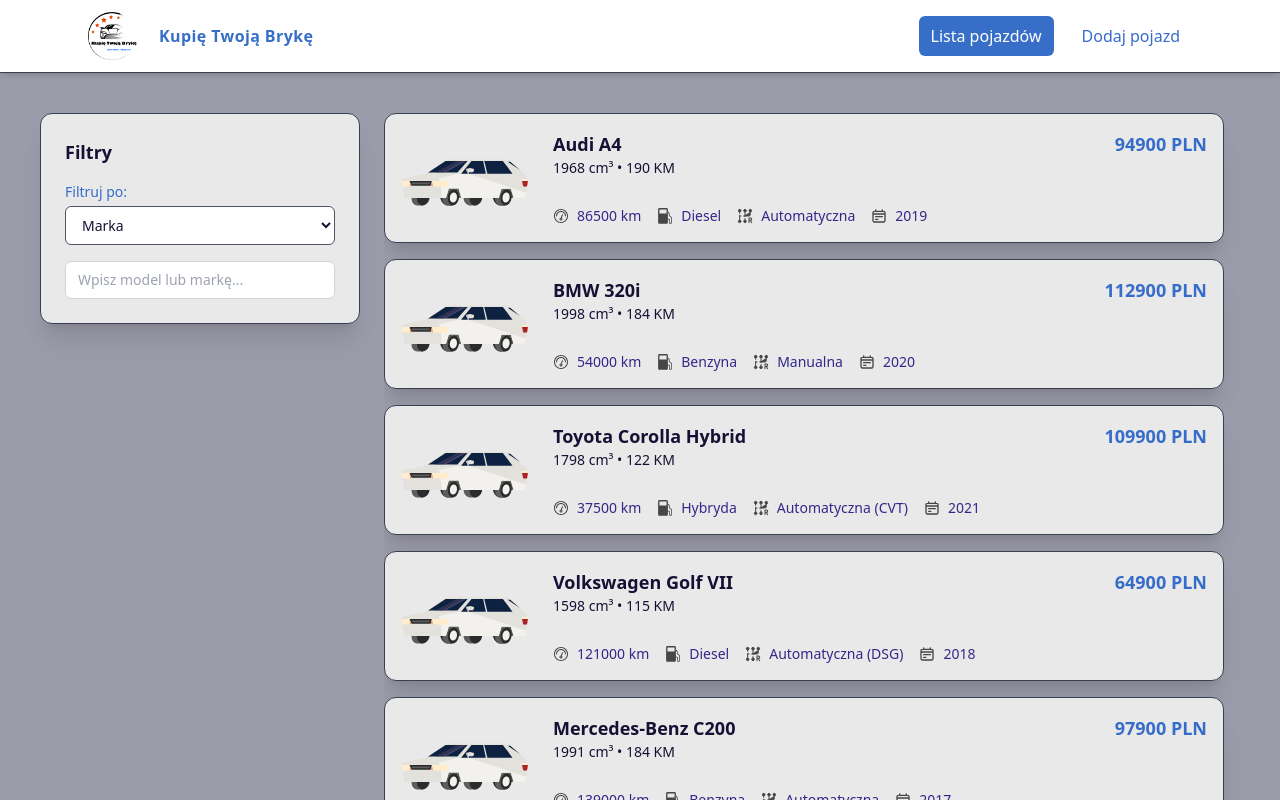
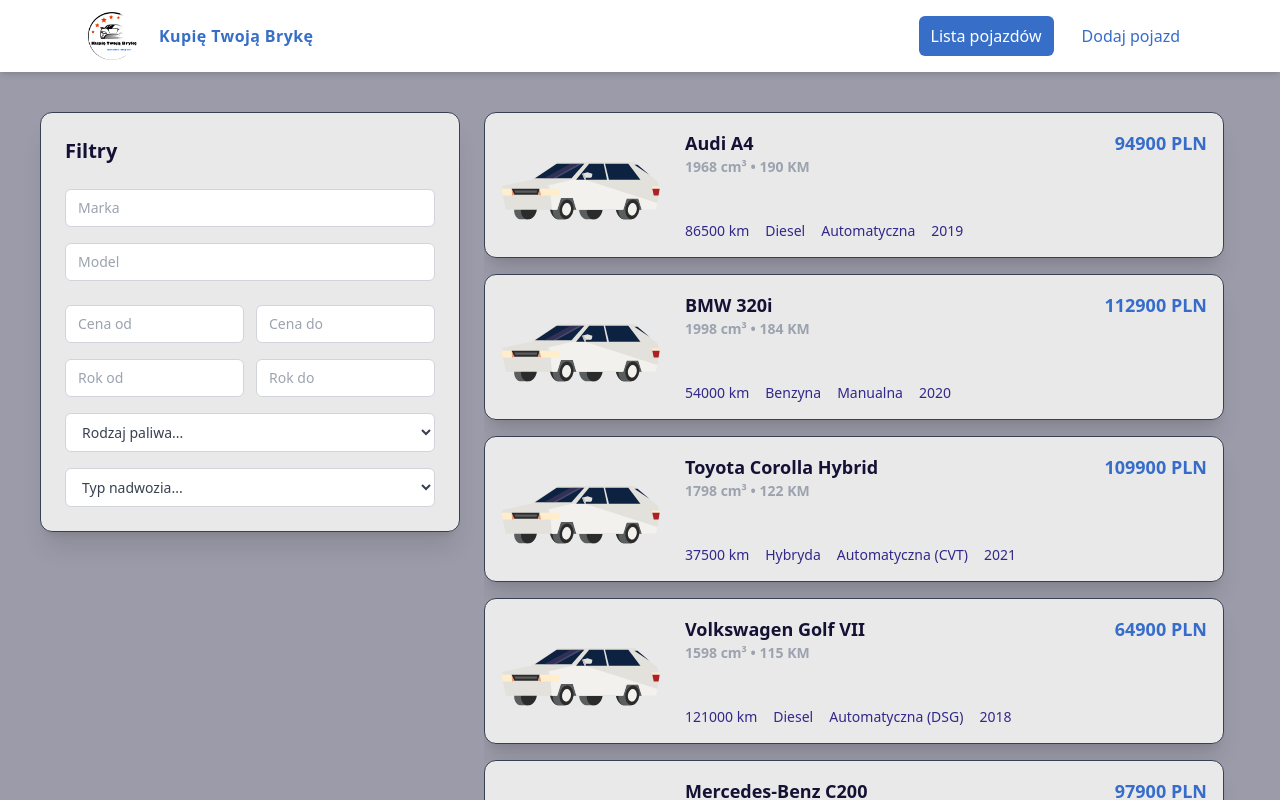
Before and after one commit to Gabecznik/KupieTwojaBryke, a React (Vite) app: page /list in a window 1280 px wide. Shown: the top 800 px of the page. Built offline with nearby package versions, Linux system fonts and the light colour scheme.

Commit message:
nowe filtry 1.0

```diff
--- a/src/App.tsx
+++ b/src/App.tsx
@@ -12,42 +12,62 @@
   const [searchValue, setSearchValue] = useState<string>("");
   const [filterField, setFilterField] = useState<string>("brand")
 
-  const filteredCars = cars.filter(
-    (c) => {
-      const val = searchValue.toLocaleLowerCase().trim();
+  const [priceFrom, setPriceFrom] = useState<string>("");
+  const [priceTo, setPriceTo] = useState<string>("");
 
-      if (!val) return true;
+  const [yearFrom, setYearFrom] = useState<string>("");
+  const [yearTo, setYearTo] = useState<string>("");
 
+
+  const filteredCars = cars.filter((c) => {
+  const val = searchValue.toLowerCase().trim();
+
+  // 💰 Zakres ceny
+  const priceOk =
+    (!priceFrom || c.price >= Number(priceFrom)) &&
+    (!priceTo || c.price <= Number(priceTo));
+
+  // 📅 Zakres roku
+  const yearOk =
+    (!yearFrom || c.yearOfProduction >= Number(yearFrom)) &&
+    (!yearTo || c.yearOfProduction <= Number(yearTo));
+
+  // 🔹 Jeśli nie wpisano nic w polu tekstowym – filtruj tylko po cenie/roku
+  if (!val) {
+    return priceOk && yearOk;
+  }
+
+  // 🔹 Dotychczasowe filtrowanie tekstowe
   switch (filterField) {
     case "model":
-          return c.model.toLowerCase().includes(val);
+      return priceOk && yearOk && c.model.toLowerCase().includes(val);
     case "registrationNumber":
-          return c.registrationNumber.toLowerCase().includes(val);
+      return priceOk && yearOk && c.registrationNumber.toLowerCase().includes(val);
     case "mileage":
-          return String(c.mileage).includes(val);
+      return priceOk && yearOk && String(c.mileage).includes(val);
     case "price":
-          return String(c.price).includes(val);
+      return priceOk && yearOk && String(c.price).includes(val);
     case "insuranceValidUntil":
-          return c.insuranceValidUntil.toLowerCase().includes(val);
+      return priceOk && yearOk && c.insuranceValidUntil.toLowerCase().includes(val);
     case "inspectionValidUntil":
-          return c.inspectionValidUntil.toLowerCase().includes(val);
+      return priceOk && yearOk && c.inspectionValidUntil.toLowerCase().includes(val);
     case "vehicleType":
-          return c.vehicleType.toLowerCase().includes(val);
+      return priceOk && yearOk && c.vehicleType.toLowerCase().includes(val);
     case "yearOfProduction":
-          return String(c.yearOfProduction).includes(val);
+      return priceOk && yearOk && String(c.yearOfProduction).includes(val);
     case "engineCapacity":
-          return c.engineCapacity.toString().includes(val);
+      return priceOk && yearOk && c.engineCapacity.toString().includes(val);
     case "fuelType":
-          return c.fuelType.toLowerCase().includes(val);
+      return priceOk && yearOk && c.fuelType.toLowerCase().includes(val);
     case "bodyType":
-          return c.bodyType.toLowerCase().includes(val);
+      return priceOk && yearOk && c.bodyType.toLowerCase().includes(val);
     case "transmission":
-          return c.transmission.toLowerCase().includes(val);
+      return priceOk && yearOk && c.transmission.toLowerCase().includes(val);
     default:
-          return c.brand.toLowerCase().includes(val);
+      return priceOk && yearOk && c.brand.toLowerCase().includes(val);
   }
-    }
-   );
+});
+
 
   return (
     <BrowserRouter>
@@ -67,6 +87,14 @@
                 setSearchValue={setSearchValue}
                 filterField={filterField}
                 setFilterField={setFilterField}
+                priceFrom={priceFrom}
+                setPriceFrom={setPriceFrom}
+                priceTo={priceTo}
+                setPriceTo={setPriceTo}
+                yearFrom={yearFrom}
+                setYearFrom={setYearFrom}
+                yearTo={yearTo}
+                setYearTo={setYearTo}
               />
             }
           />
--- a/src/components/CarList/CarList.tsx
+++ b/src/components/CarList/CarList.tsx
@@ -1,4 +1,4 @@
-import React from "react";
+import React, { useState } from "react";
 import type { Car } from "../../types/Car";
 import { Link } from "react-router-dom";
 
@@ -8,6 +8,14 @@
   setSearchValue: (value: string) => void;
   filterField: string;
   setFilterField: (value: string) => void;
+  priceFrom: string;
+  setPriceFrom: (value: string) => void;
+  priceTo: string;
+  setPriceTo: (value: string) => void;
+  yearFrom: string;
+  setYearFrom: (value: string) => void;
+  yearTo: string;
+  setYearTo: (value: string) => void;
 };
 
 export const CarList: React.FC<Props> = ({
@@ -15,119 +23,208 @@
   searchValue,
   setSearchValue,
   filterField,
-  setFilterField
+  setFilterField,
+  priceFrom,
+  setPriceFrom,
+  priceTo,
+  setPriceTo,
+  yearFrom,
+  setYearFrom,
+  yearTo,
+  setYearTo,
 }) => {
+  const [showFilters, setShowFilters] = useState(false);
+
 
   return (
-    <div className="flex flex-col md:flex-row gap-6 w-full">
-      {/* 🔹 Panel filtrów */}
-      <aside className="bg-surface border border-gray-700 rounded-xl p-6 shadow-xl md:w-80 sticky top-4 h-fit">
-        <h2 className="text-lg font-semibold text-textMain mb-4">Filtry</h2>
+    <div className="flex flex-col md:flex-row gap-6 w-full relative">
+      {/* 🔹 Mobilny przycisk pokazujący filtry */}
+      <button
+        onClick={() => setShowFilters(!showFilters)}
+        className="md:hidden self-end mb-3 bg-gray-800 text-white px-4 py-2 rounded-lg shadow hover:bg-gray-700 transition-all"
+      >
+        {showFilters ? "Ukryj filtry ✖️" : "Pokaż filtry ⚙️"}
+      </button>
 
-        <label className="block text-sm text-textMuted mb-1">Filtruj po:</label>
-        <select
-          value={filterField}
-          onChange={(e) => setFilterField(e.target.value)}
-          className="w-full mb-3 bg-white border border-gray-600 text-textMain rounded-md px-3 py-2 text-sm focus:ring-2 focus:ring-primary"
+      {/* 🔹 Panel boczny */}
+      <aside
+        className={`
+          bg-surface border border-gray-700 rounded-xl p-6 shadow-xl
+          transition-all duration-300
+          md:sticky md:top-4 md:h-fit
+          w-full md:w-[380px] lg:w-[420px] 2xl:w-[460px]
+          ${showFilters ? "block" : "hidden md:block"}
+        `}
       >
-          <option value="brand">Marka</option>
-          <option value="model">Model</option>
-          <option value="registrationNumber">Numer rejestracyjny</option>
-          <option value="mileage">Przebieg</option>
-          <option value="price">Price</option>
-          <option value="insuranceValidUntil">Koniec ubezpieczenia</option>
-          <option value="inspectionValidUntil">Koniec przeglądu</option>
-          <option value="vehicleType">Rodzaj pojazdu</option>
-          <option value="yearOfProduction">Rok produkcji</option>
-          <option value="engineCapacity">Pojemność silnika</option>
-          <option value="fuelType">Rodzaj paliwa</option>
-          <option value="bodyType">Rodzaj nadwozia</option>
-          <option value="transmission">Skrzynia biegów</option>
-        </select>
+        <h2 className="text-xl font-semibold text-textMain mb-6">Filtry</h2>
 
-        <label className="block text-sm text-textMuted mb-1">
-          {/* Wpisz wartość: */}
-        </label>
+        <div className="flex flex-col gap-6">
+          {/* 🔹 Sekcja: Podstawowe dane */}
+          <div>
+            <div className="grid grid-cols-1 gap-4">
+              {/* Marka */}
+              <input
+                type="text"
+                placeholder="Marka"
+                value={filterField === "brand" ? searchValue : ""}
+                onChange={(e) => {
+                  setFilterField("brand");
+                  setSearchValue(e.target.value);
+                }}
+                className="border border-gray-300 rounded-md px-3 py-2 text-sm w-full focus:ring-2 focus:ring-blue-500 focus:outline-none"
+              />
 
+              {/* Model */}
+              <input
+                type="text"
+                placeholder="Model"
+                value={filterField === "model" ? searchValue : ""}
+                onChange={(e) => {
+                  setFilterField("model");
+                  setSearchValue(e.target.value);
+                }}
+                className="border border-gray-300 rounded-md px-3 py-2 text-sm w-full focus:ring-2 focus:ring-blue-500 focus:outline-none"
+              />
+            </div>
+          </div>
+
+          {/* 🔹 Sekcja: Parametry */}
+          <div>
+            <div className="grid grid-cols-1 gap-4">
+              {/* Cena */}
+              <div className="flex flex-col gap-3">
+
+              <div className="grid grid-cols-2 gap-3">
+                {/* Cena od */}
+                <input
+                  type="text"
+                  inputMode="numeric"
+                  placeholder="Cena od"
+                  value={priceFrom}
+                  onChange={(e) => {
+                    const value = e.target.value.replace(/\D/g, "");
+                    setPriceFrom(value);
+                  }}
+                  className="border border-gray-300 rounded-md px-3 py-2 text-sm focus:ring-2 focus:ring-blue-500 focus:outline-none"
+                />
+
+                {/* Cena do */}
+                <input
+                  type="text"
+                  inputMode="numeric"
+                  placeholder="Cena do"
+                  value={priceTo}
+                  onChange={(e) => {
+                    const value = e.target.value.replace(/\D/g, "");
+                    setPriceTo(value);
+                  }}
+                  className="border border-gray-300 rounded-md px-3 py-2 text-sm focus:ring-2 focus:ring-blue-500 focus:outline-none"
+                />
+              </div>
+            </div>
+
+              {/* Rok */}
+              <div className="flex flex-col gap-3">
+                  <div className="grid grid-cols-2 gap-3">
+                  <input
+                    type="text"
+                    inputMode="numeric"
+                    placeholder="Rok od"
+                    value={yearFrom}
+                    onChange={(e) => {
+                      const value = e.target.value.replace(/\D/g, "");
+                      setYearFrom(value);
+                    }}
+                    className="border border-gray-300 rounded-md px-3 py-2 text-sm w-full focus:ring-2 focus:ring-blue-500 focus:outline-none"
+                  />
 
                   <input
                     type="text"
-          placeholder="Wpisz model lub markę..."
-          value={searchValue}
-          onChange={(e) => setSearchValue(e.target.value)}
-          className="w-full border border-gray-300 rounded-md px-3 py-2 text-sm focus:ring-2 focus:ring-blue-500 focus:outline-none"
+                    inputMode="numeric"
+                    placeholder="Rok do"
+                    value={yearTo}
+                    onChange={(e) => {
+                      const value = e.target.value.replace(/\D/g, "");
+                      setYearTo(value);
+                    }}
+                    className="border border-gray-300 rounded-md px-3 py-2 text-sm w-full focus:ring-2 focus:ring-blue-500 focus:outline-none"
                   />
+                </div>
+              </div>
+
+              {/* Paliwo */}
+              <select
+                value={filterField === "fuelType" ? searchValue : ""}
+                onChange={(e) => {
+                  setFilterField("fuelType");
+                  setSearchValue(e.target.value);
+                }}
+                className="border border-gray-300 rounded-md px-3 py-2 text-sm w-full bg-white text-gray-700 focus:ring-2 focus:ring-blue-500 focus:outline-none"
+              >
+                <option value="" disabled selected hidden>
+                  Rodzaj paliwa...
+                </option>
+                <option value="Benzyna">Benzyna</option>
+                <option value="Diesel">Diesel</option>
+                <option value="Hybryda">Hybryda</option>
+                <option value="Elektryczny">Elektryczny</option>
+              </select>
+
+              {/* Nadwozie */}
+              <select
+                value={filterField === "bodyType" ? searchValue : ""}
+                onChange={(e) => {
+                  setFilterField("bodyType");
+                  setSearchValue(e.target.value);
+                }}
+                className="border border-gray-300 rounded-md px-3 py-2 text-sm w-full bg-white text-gray-700 focus:ring-2 focus:ring-blue-500 focus:outline-none"
+              >
+                <option value="" disabled selected hidden>
+                  Typ nadwozia...
+                </option>
+                <option value="Sedan">Sedan</option>
+                <option value="Kombi">Kombi</option>
+                <option value="SUV">SUV</option>
+                <option value="Hatchback">Hatchback</option>
+                <option value="Coupe">Coupe</option>
+                <option value="Van">Van</option>
+              </select>
+            </div>
+          </div>
+        </div>
       </aside>
 
-      {/* Lista samochodów */}
+      {/* 🔹 Lista samochodów */}
       <ul className="flex-1 flex flex-col gap-4 overflow-y-auto pr-2 md:pr-4">
         {cars.map((c) => (
           <li key={c.id} className="w-full">
-            <Link to={`/list/${c.id}`}
+            <Link
+              to={`/list/${c.id}`}
               className="w-full flex flex-col sm:flex-row gap-6
                  bg-surface p-4 rounded-xl border border-gray-700
                  shadow-xl hover:shadow-2xl hover:-translate-y-1
-                   transition-all duration-300">
-
-            {/* Zdjęcie */}
+                 transition-all duration-300"
+            >
               <img
-              className="w-full sm:w-32 h-40 sm:h-24 object-cover rounded-md"
+                className="w-full sm:w-40 h-40 sm:h-28 object-cover rounded-md"
                 src="/images/car-angled-front-left-svgrepo-com.svg"
                 alt={`${c.brand} ${c.model}`}
               />
 
-            {/* Informacje */}
               <div className="flex flex-col justify-between flex-1">
-              {/* Główne info */}
                 <div className="flex justify-between flex-wrap gap-2">
                   <div className="text-lg font-semibold">
                     <div>{`${c.brand} ${c.model}`}</div>
-                  <div className="text-lg font-medium text-sm">
-                    {`${c.engineCapacity} • ${c.enginePower}`}
+                    <div className="text-sm text-gray-400">{`${c.engineCapacity} • ${c.enginePower}`}</div>
                   </div>
-                </div>
-                <div className="text-textMuted font-bold text-lg">
-                  {`${c.price} PLN`}
-                </div>
+                  <div className="text-textMuted font-bold text-lg">{`${c.price} PLN`}</div>
                 </div>
 
-              {/* Dodatkowe informacje */}
                 <div className="flex flex-wrap gap-4 mt-3 text-sm text-textPlain">
-                <div className="flex items-center gap-2">
-                  <img
-                    className="w-4 h-4 opacity-70"
-                    src="/images/odometer-svgrepo-com1.svg"
-                    alt="mileage"
-                  />
-                  {`${c.mileage} km`}
-                </div>
-
-                <div className="flex items-center gap-2">
-                  <img
-                    className="w-4 h-4 opacity-70"
-                    src="/images/fuel-dispenser-svgrepo-com1.svg"
-                    alt="fuel"
-                  />
-                  {c.fuelType}
-                </div>
-
-                <div className="flex items-center gap-2">
-                  <img
-                    className="w-4 h-4 opacity-70"
-                    src="/images/transmission-svgrepo-com1.svg"
-                    alt="gearbox"
-                  />
-                  {c.transmission}
-                </div>
-
-                <div className="flex items-center gap-2">
-                  <img
-                    className="w-4 h-4 opacity-70"
-                    src="/images/calendar-lines-svgrepo-com1.svg"
-                    alt="year"
-                  />
-                  {c.yearOfProduction}
-                </div>
+                  <div>{`${c.mileage} km`}</div>
+                  <div>{c.fuelType}</div>
+                  <div>{c.transmission}</div>
+                  <div>{c.yearOfProduction}</div>
                 </div>
               </div>
             </Link>
--- a/src/layout/Layout.tsx
+++ b/src/layout/Layout.tsx
@@ -5,7 +5,7 @@
   return (
     <div className="min-h-screen flex flex-col bg-background text-textMain font-sans">
       {/* Nawigacja */}
-      <nav className="bg-navigation backdrop-blur-sm border-b border-gray-700 shadow-md">
+      <nav className="bg-navigation backdrop-blur-sm shadow-md">
         <div className="max-w-6xl mx-auto flex justify-between items-center px-6 py-3">
           <Link to="/" className="flex items-center gap-3 hover:opacity-90 transition">
             <img
@@ -67,7 +67,7 @@
       </main>
 
       {/* Stopka */}
-      <footer className="bg-navigation border-t border-gray-700 text-center p-4 text-sm text-textMuted">
+      <footer className="bg-navigation text-center p-4 text-sm text-textMuted">
         © 2025 Wszelkie prawa zastrzeżone.
       </footer>
     </div>
```
Lines whose indentation alone changed are shown as unchanged.
